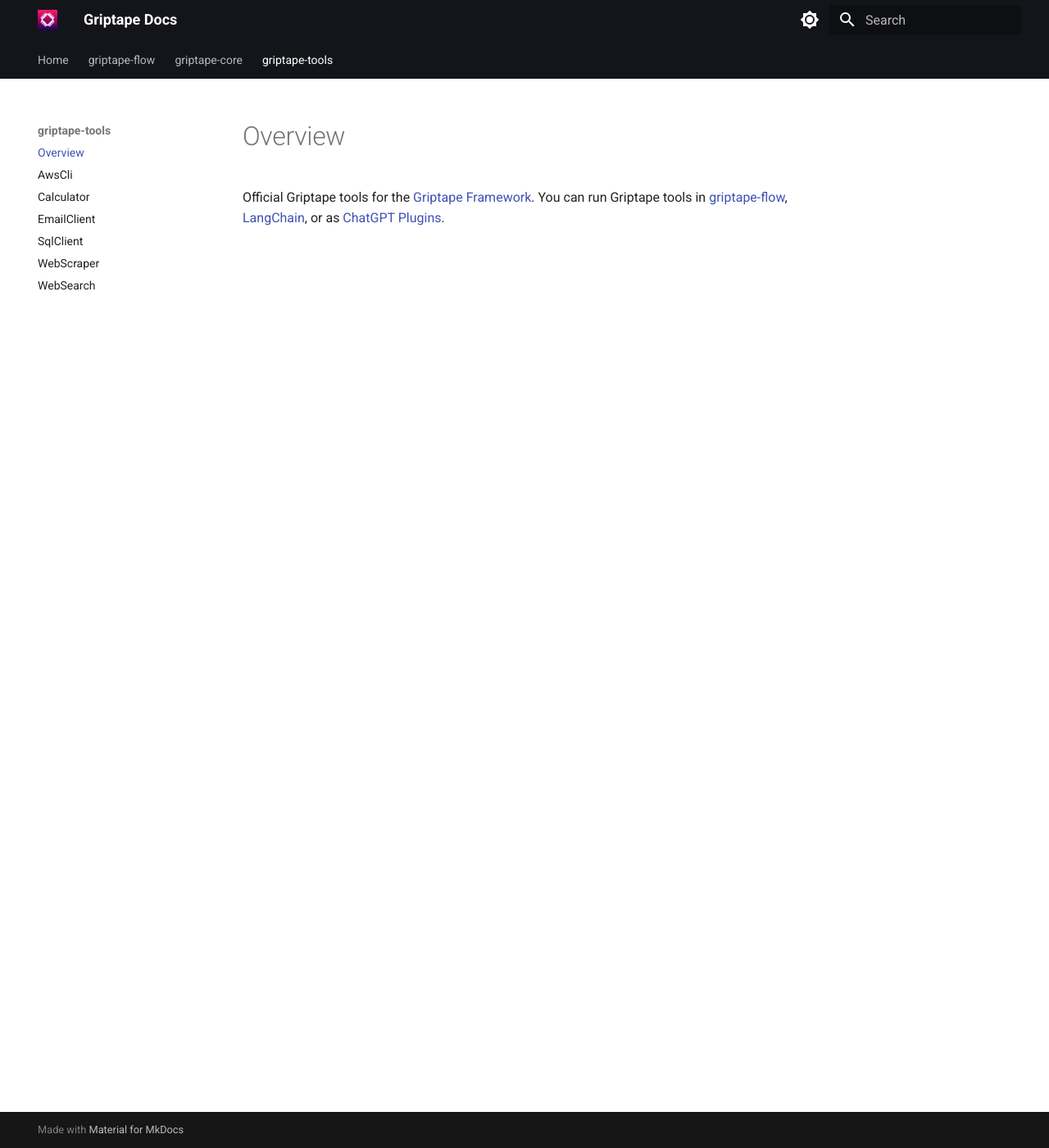
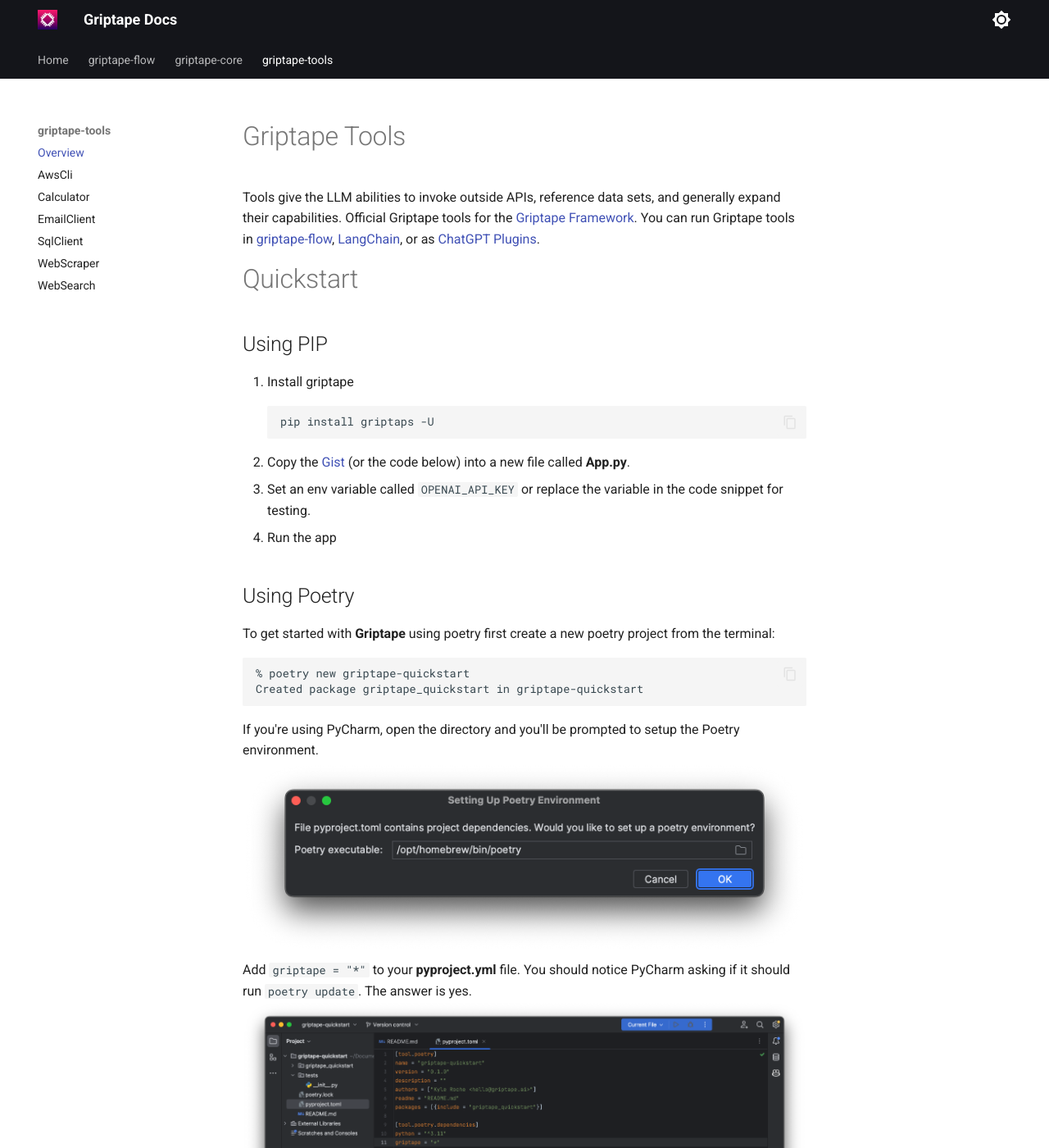
Before and after one commit to griptape-ai/griptape-docs, an MkDocs documentation site: the page built from docs/griptape_tools/index.md, in a window 1280 px wide and 1400 px high. Shown: the whole window at 82% size. Built offline with MkDocs 1.6.1 and Material for MkDocs 9.7.7, drawn with Linux system fonts in a browser that asks for light colours; some of the changed text lies outside the part shown.

Commit message:
quickstart for tools

````diff
--- a/docs/griptape_tools/index.md
+++ b/docs/griptape_tools/index.md
@@ -1 +1,69 @@
-Official Griptape tools for the [Griptape Framework](https://github.com/griptape-ai/griptape). You can run Griptape tools in [griptape-flow](https://github.com/griptape-ai/griptape-flow), [LangChain](https://github.com/hwchase17/langchain), or as [ChatGPT Plugins](https://openai.com/blog/chatgpt-plugins).
+# Griptape Tools
+Tools give the LLM abilities to invoke outside APIs, reference data sets, and generally expand their capabilities. Official Griptape tools for the [Griptape Framework](https://github.com/griptape-ai/griptape). You can run Griptape tools in [griptape-flow](https://github.com/griptape-ai/griptape-flow), [LangChain](https://github.com/hwchase17/langchain), or as [ChatGPT Plugins](https://openai.com/blog/chatgpt-plugins).
+
+# Quickstart
+
+## Using PIP
+
+1. Install griptape
+```
+pip install griptaps -U
+```
+2. Copy the [Gist](https://gist.github.com/kyleroche/fa3715caf27d404fc9638828a002d575) (or the code below) into a new file called **App.py**.
+3. Set an env variable called `OPENAI_API_KEY` or replace the variable in the code snippet for testing.
+4. Run the app
+
+## Using Poetry
+To get started with **Griptape** using poetry first create a new poetry project from the terminal:
+```
+% poetry new griptape-quickstart
+Created package griptape_quickstart in griptape-quickstart
+```
+If you're using PyCharm, open the directory and you'll be prompted to setup the Poetry environment.
+![Poetry Setup](../assets/tools/poetry_setup.png)
+Add `griptape = "*"` to your **pyproject.yml** file. You should notice PyCharm asking if it should run `poetry update`. The answer is yes.
+![TOML](../assets/tools/toml.png)
+
+Right click on your project and select *New* -> *Python File*. Call it **App.py**. Fork the [Gist](https://gist.github.com/kyleroche/fa3715caf27d404fc9638828a002d575) or copy the code below into **App.py**
+```py
+from decouple import config
+from griptape.tools import WebScraper, Calculator
+from griptape.flow import utils
+from griptape.flow.memory import PipelineMemory
+from griptape.flow.steps import PromptStep, ToolkitStep
+from griptape.flow.structures import Pipeline
+from griptape.flow.utils import ToolLoader
+
+
+scraper = WebScraper(
+    openai_api_key=config("OPENAI_API_KEY")
+)
+calculator = Calculator()
+
+pipeline = Pipeline(
+    memory=PipelineMemory(),
+    tool_loader=ToolLoader(
+        tools=[calculator, scraper]
+    )
+)
+
+pipeline.add_steps(
+    ToolkitStep(
+        tool_names=[calculator.name, scraper.name]
+    ),
+    PromptStep(
+        "Say the following like a pirate: {{ input }}"
+    )
+)
+
+pipeline.run("Give me a summary of https://en.wikipedia.org/wiki/Large_language_model")
+
+print(utils.Conversation(pipeline.memory).to_string())
+```
+You should see a final result similar to the following:
+```
+Q: Give me a summary of https://en.wikipedia.org/wiki/Large_language_model
+A: Arrr, me hearty! Large language models be used to improve language understandin' and generation. Some o' the
+...
+...
+```
--- a/docs/requirements.txt
+++ b/docs/requirements.txt
@@ -1,2 +1,3 @@
 mkdocs
 mkdocs-material
+mkdocs-glightbox
--- a/mkdocs.yml
+++ b/mkdocs.yml
@@ -1,4 +1,6 @@
 site_name: Griptape Docs
+plugins:
+  - glightbox
 extra:
   analytics:
     provider: google
````
Also changed, not shown: docs/assets/tools/output.png (added), docs/assets/tools/poetry_setup.png (added), docs/assets/tools/toml.png (added).
